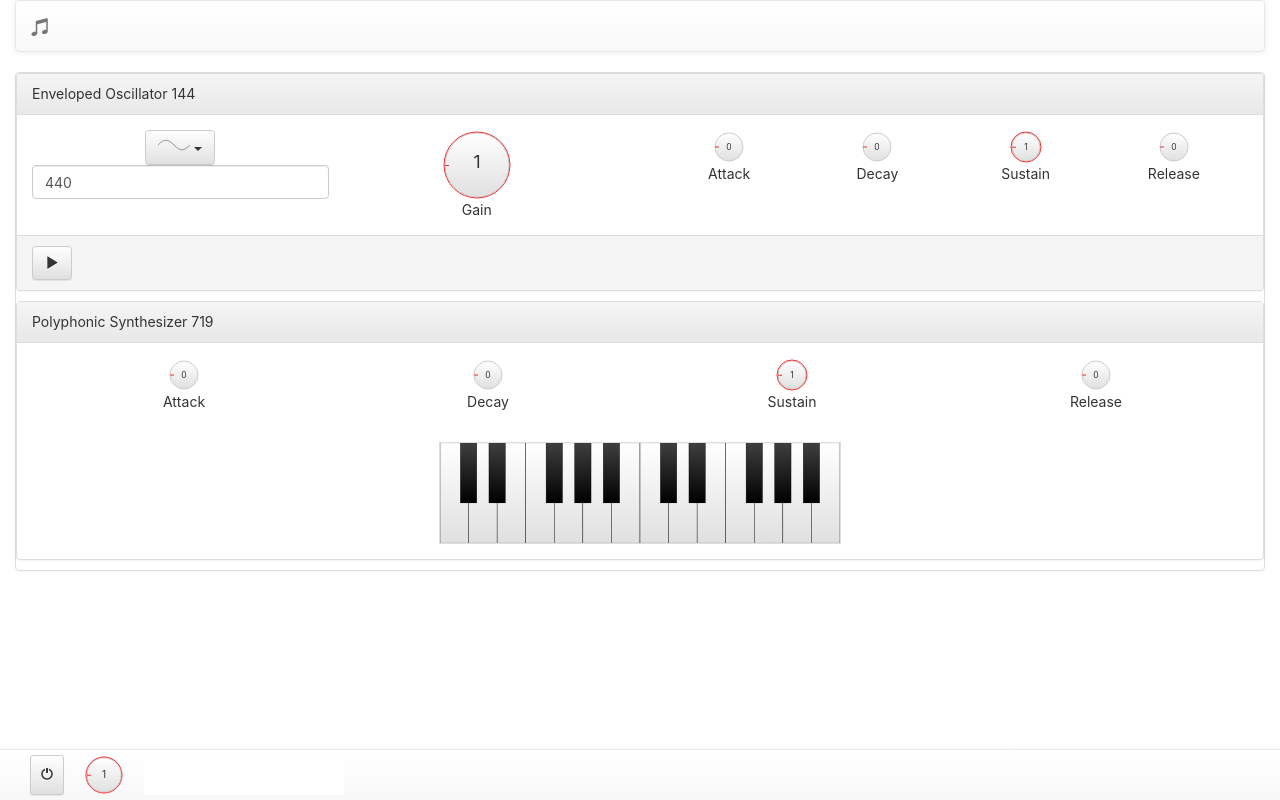
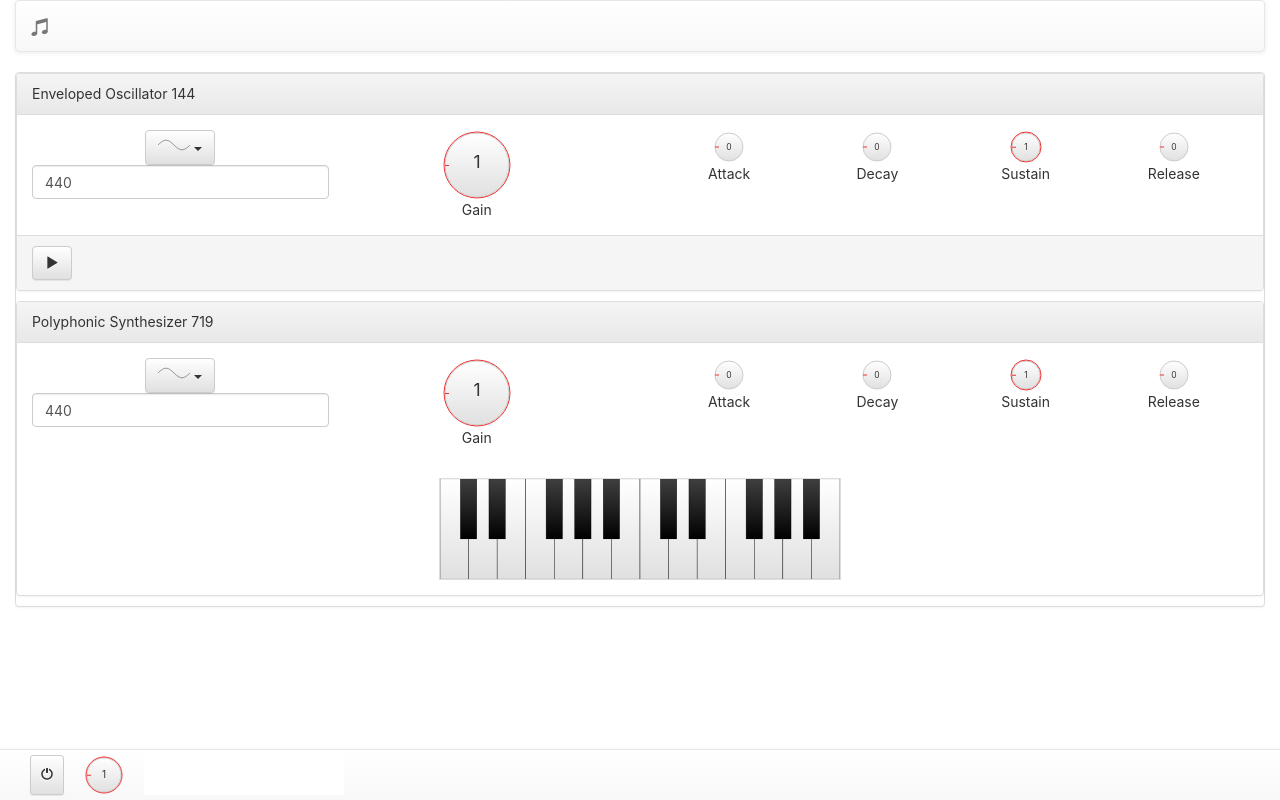
Before and after one commit to alexiusp/audioapi-playground, a React (Create React App) app: page / in a window 1280 px wide. Built offline with nearby package versions, Linux system fonts and the light colour scheme.

Commit message:
oscillator control added to change wave style and gain

```diff
--- a/src/models/base.ts
+++ b/src/models/base.ts
@@ -133,6 +133,8 @@ export interface IPolyphonicSynth extends OutputAudioDevice {
   keyboard: IMidiKeyboard;
   // envelope used to controle the sound of keys
   envelope: IEnvelope;
+  // oscillator to apply settings to voices
+  oscillator: IOscillator;
 }
 
 // union type of all existing instruments
--- a/src/models/instruments/polyphonicSynth.ts
+++ b/src/models/instruments/polyphonicSynth.ts
@@ -1,17 +1,25 @@
 import { findIndex } from 'lodash';
 
-import { IPolyphonicSynth, IMidiKeyboard, OutputAudioDevice, InstrumentEnum } from '../base';
+import { IPolyphonicSynth, OutputAudioDevice, InstrumentEnum } from '../base';
 import { Frequency, Level, Velocity } from '../types';
 import { Envelope } from '../modules/envelope';
 import { MidiKeyboard } from '../modules/midiKeyboard';
 import { Oscillator } from '../modules/oscillator';
-import { MIDINoteIndex, frequencyToMidiNoteNumber } from '../../utils/midi';
+import { MIDINoteIndex } from '../../utils/midi';
 import EnvelopedOscillator from './envelopedOscillator';
 
 export default class PolyphonicSynth extends OutputAudioDevice implements IPolyphonicSynth {
   name: InstrumentEnum.PolyphonicSynth;
 
   keyboard: MidiKeyboard;
+
+  private _oscillator : Oscillator;
+  public get oscillator() : Oscillator {
+    return this._oscillator;
+  }
+  public set oscillator(v : Oscillator) {
+    this._oscillator = v;
+  }
 
   private _envelope : Envelope;
   public get envelope() : Envelope {
@@ -30,8 +38,9 @@ export default class PolyphonicSynth extends OutputAudioDevice implements IPolyp
   private _voices: EnvelopedOscillator[];
   private buildVoice(freq: Frequency, gain: Level) {
     const voice = new EnvelopedOscillator(this.context);
+    voice.oscillator.type = this._oscillator.type;
     voice.oscillator.frequency = freq;
-    voice.oscillator.gain = gain;
+    voice.oscillator.gain = gain * this._oscillator.gain;
     const { attack, decay, sustain, release } = this._envelope;
     voice.envelope.attack = attack;
     voice.envelope.decay = decay;
@@ -45,7 +54,7 @@ export default class PolyphonicSynth extends OutputAudioDevice implements IPolyp
     super(ctx);
     this.name = InstrumentEnum.PolyphonicSynth;
     this._envelope = new Envelope(ctx);
-    this._envelope.connect(this.output);
+    this._oscillator = new Oscillator(ctx);
     this._maxVoices = 3;
     this._voices = [];
     this.keyboard = new MidiKeyboard(ctx);
--- a/src/models/instrumentsRack.ts
+++ b/src/models/instrumentsRack.ts
@@ -40,9 +40,10 @@ export class InstrumentsRack {
         // add instrument to map
         this.instruments.set(instrument.id, instrument);
         // register modules
-        const { envelope, keyboard } = instrument;
+        const { envelope, keyboard, oscillator } = instrument;
         this.modules.set(envelope.id, envelope);
         this.modules.set(keyboard.id, keyboard);
+        this.modules.set(oscillator.id, oscillator);
         break;
       }
     }
--- a/src/rack/instruments/polyphonicSynth.tsx
+++ b/src/rack/instruments/polyphonicSynth.tsx
@@ -9,6 +9,7 @@ import IState from '../../store/state';
 import { getInstrument, getModule } from '../../store/instruments/selectors';
 import Envelope from '../modules/Envelope';
 import Keyboard from '../modules/keyboard/keyboard';
+import Oscillator from '../modules/Oscillator';
 
 export interface OwnProps {
   id: ID;
@@ -18,6 +19,7 @@ export interface Props extends OwnProps {
   name: string;
   envelope: ID;
   keyboard: ID;
+  oscillator: ID;
 }
 
 export function PolyphonicSynth(props: Props) {
@@ -26,7 +28,10 @@ export function PolyphonicSynth(props: Props) {
       <Panel.Heading>{props.name} {props.id}</Panel.Heading>
       <Panel.Body>
         <Row>
-          <Col xs={12}>
+          <Col xs={6}>
+            <Oscillator id={props.oscillator} />
+          </Col>
+          <Col xs={6}>
             <Envelope id={props.envelope} />
           </Col>
         </Row>
@@ -43,18 +48,26 @@ export const mapStateToProps = (state: IState, ownProps: OwnProps) => {
   const modules = instrument.modules;
   let envelope: string = '';
   let keyboard: string = '';
+  let oscillator: string = '';
   modules.forEach(id => {
     const module = getModule(state, id);
-    if (module.name === ModuleEnum.Envelope) {
-      envelope = id;
-    } else {
-      keyboard = id;
+    switch (module.name) {
+      case ModuleEnum.Envelope:
+        envelope = id;
+        break;
+      case ModuleEnum.MidiKeyboard:
+        keyboard = id;
+        break;
+      case ModuleEnum.Oscillator:
+        oscillator = id;
+        break;
     }
   });
   return {
     name: instrument.name,
     envelope,
     keyboard,
+    oscillator,
   }
 }
 
--- a/src/store/instruments/normalizer.ts
+++ b/src/store/instruments/normalizer.ts
@@ -11,11 +11,11 @@ export function normalizeInstrument(instrument: Instrument) {
       } as IInstrument;
     }
     case InstrumentEnum.PolyphonicSynth: {
-      const { id, name, envelope, keyboard } = instrument;
+      const { id, name, envelope, keyboard, oscillator } = instrument;
       return {
         id,
         name,
-        modules: [envelope.id, keyboard.id],
+        modules: [envelope.id, keyboard.id, oscillator.id],
       } as IInstrument;
     }
   }
--- a/src/store/instruments/reducer.ts
+++ b/src/store/instruments/reducer.ts
@@ -88,8 +88,10 @@ export function instruments(state: IInstrumentsState = initialInstrumentsState,
       let newState = applyInstrumentToState(normalizedInstrument, state);
       forEach(normalizedInstrument.modules, id => {
         const module = Rack.getModule(id);
-        const normalizedModule = normalizeModule(module!);
-        newState = applyModuleToState(normalizedModule, newState);
+        if (module) {
+          const normalizedModule = normalizeModule(module);
+          newState = applyModuleToState(normalizedModule, newState);
+        }
       });
       return newState;
     }
```
